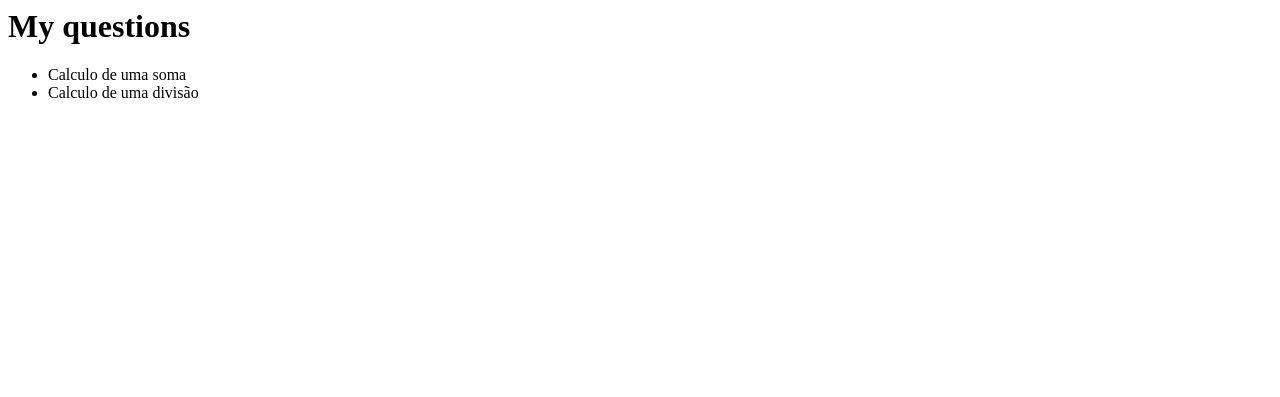
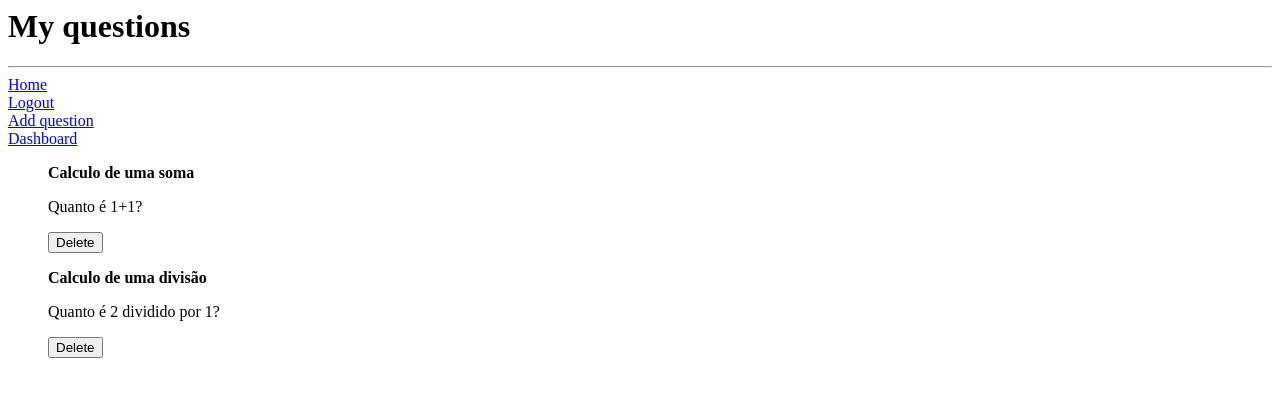
Before and after one commit to fbc165/myproject-django, a Django app: page /my-questions in a window 1280 px wide. Shown: the top 397 px of the page. Run offline with Django 4.2, Linux system fonts and the light colour scheme; a user stored in the database is signed in; data comes from the database, SQL or seed files in the repository; both versions use the stored data as it was after the commit.

Commit message:
changed box selection and added delete button

```diff
--- a/crud/templates/home.html
+++ b/crud/templates/home.html
@@ -28,7 +28,7 @@
 		<br> <br>
 		<a href="{% url 'logout' %}"/>Logout</a>
 		<br> <br>
-		<a href="{% url 'dashboard' %}"/>Questions</a>
+		<a href="{% url 'dashboard' %}"/>Dashboard</a>
 		</div>
 	</body>
 </html>
--- a/crud/templates/my-questions.html
+++ b/crud/templates/my-questions.html
@@ -4,12 +4,26 @@
 </head>
 <body>
     <h1> My questions</h1>
+    <hr>
+	<a href="{% url 'homepage' %}">Home</a>
+	<br>
+	<a href="{% url 'logout' %}">Logout</a>
+	<br>
+	<a href="{% url 'addquestion' %}">Add question</a>
+	<br>
+    <a href="{% url 'dashboard' %}">Dashboard</a>
+	<br>
     <ul>
         {% for question in questions %}
-            <li>
-                {{ question.title }}
-
-            </li>
+            <div class="question-container">
+                <p><b>{{ question.title }}</b></p>
+                <p>{{ question.description }}</p>
+                <!-- Botão de Exclusão -->
+                <form action="{% url 'deletequestion' question.id %}" method="post">
+                    {% csrf_token %}
+                    <button type="submit">Delete</button>
+                </form>
+            </div>
         {% endfor %}
     </ul>
 </body>
--- a/crud/templates/register.html
+++ b/crud/templates/register.html
@@ -1,6 +1,8 @@
 <html>
-	<h1>Register here, please</h1>
-
+	<h1>Register</h1>
+	<hr>
+	<a href="{% url 'homepage' %}">Home</a>
+	<br>
 	<form method="POST" autocomplete="off">
 		{% csrf_token %}
 
--- a/crud/urls.py
+++ b/crud/urls.py
@@ -9,4 +9,5 @@ urlpatterns = [
     path('logout', views.logout, name="logout"),
     path('add', views.addquestion, name="addquestion"),
     path('my-questions', views.myquestions, name="my-questions"),
+    path('deletequestion/<int:question_id>/', views.deletequestion, name="deletequestion"),
 ]
--- a/crud/views.py
+++ b/crud/views.py
@@ -1,4 +1,4 @@
-from django.shortcuts import render, redirect
+from django.shortcuts import render, redirect, get_object_or_404
 from django.http import HttpResponse
 from . forms import CreateUserForm, LoginForm, SearchForm, CreateQuestionForm
 from django.contrib.auth.models import auth
@@ -18,6 +18,14 @@ class UserViewSet(viewsets.ModelViewSet):
 def myquestions(request):
     questions = Question.objects.filter(creator=request.user)
     return render(request, 'my-questions.html', {'questions': questions})
+
+@login_required
+def deletequestion(request, question_id):
+    question = get_object_or_404(Question, pk=question_id, creator=request.user)
+    if request.method == 'POST':
+        question.delete()
+    return redirect('my-questions')
+
 
 def homepage(request):
     return render(request, 'home.html')
@@ -58,6 +66,7 @@ def logout(request):
     auth.logout(request)
     return redirect("homepage")
 
+@login_required(login_url="my-login")
 def addquestion(request):
     if request.method == 'POST':
         form = CreateQuestionForm(request.POST)
@@ -66,7 +75,7 @@ def addquestion(request):
             question.creator = request.user
             question.save()
            # form.save()  # Salva a nova pergunta no banco de dados
-            return redirect('dashboard')  # Redireciona para a lista de perguntas (crie a URL correspondente)
+            return redirect('my-questions')  # Redireciona para a lista de perguntas (crie a URL correspondente)
     else:
         form = CreateQuestionForm()
 
```
Also changed, not shown: crud/forms.py (+10 -1 lines), crud/templates/add.html (+10 -1 lines), crud/templates/dashboard.html (+6 -2 lines), crud/templates/my-login.html (+12 -0 lines), db.sqlite3.
